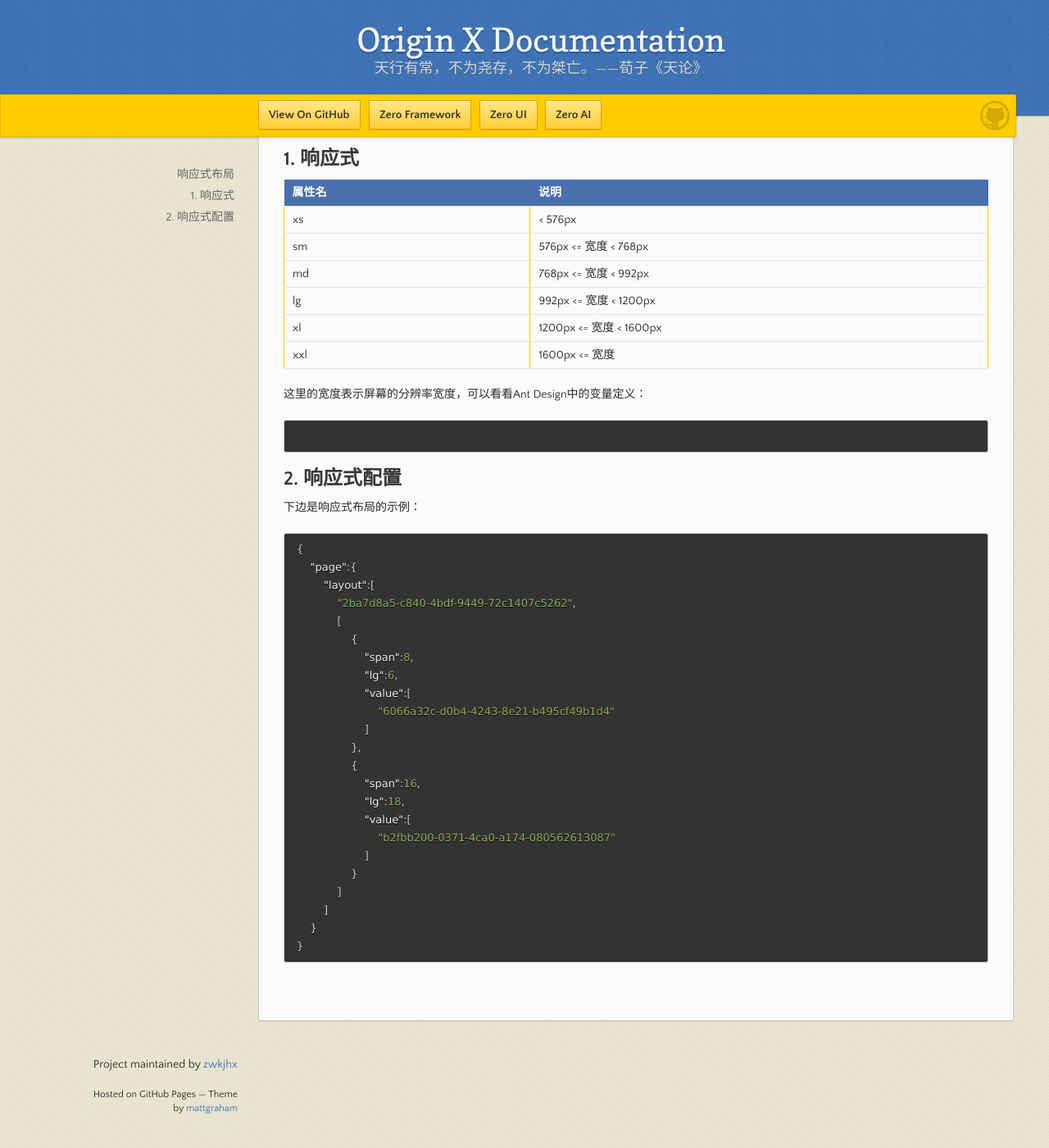
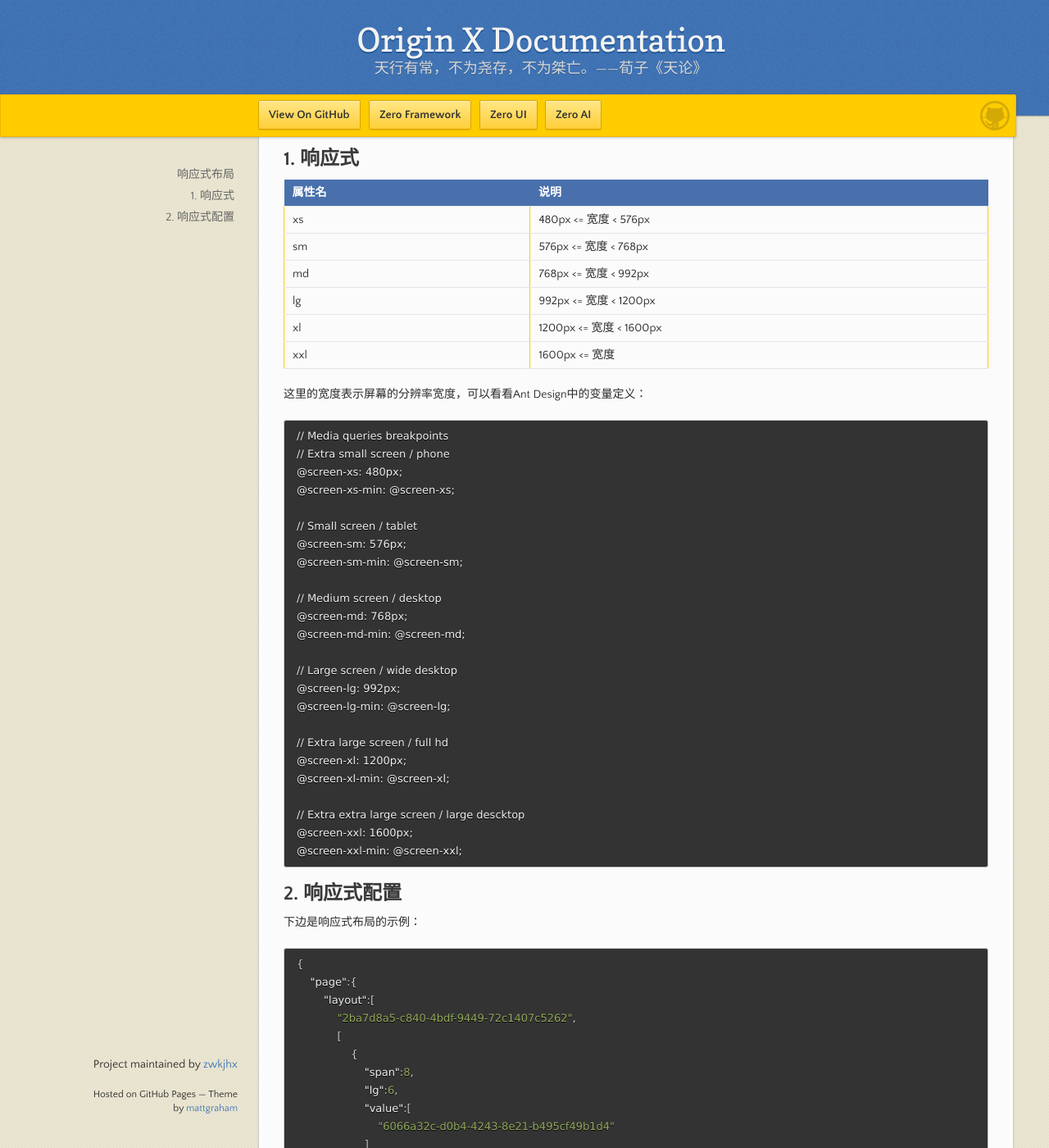
Before and after one commit to zwkjhx/ox-doc, a Jekyll site: the page built from specification/3-origin-xgui-fan/spo-005-xiang-ying-shi-bu-ju.md, in a window 1280 px wide and 1400 px high, scrolled down 373 px. Shown: the whole window at 82% size. Built offline with Jekyll 4.4.1, drawn with Linux system fonts in a browser that asks for light colours; our own code applies the rules of GitHub Pages for plain Markdown files.

Commit message:
Updates specification/3-origin-xgui-fan/spo-005-xiang-ying-shi-bu-ju.md
Auto commit by GitBook Editor

````diff
--- a/specification/3-origin-xgui-fan/spo-005-xiang-ying-shi-bu-ju.md
+++ b/specification/3-origin-xgui-fan/spo-005-xiang-ying-shi-bu-ju.md
@@ -18,7 +18,7 @@ Origin X中的响应式布局直接沿用Ant Design中的响应式处理：[http
 
 | 属性名 | 说明 |
 | :--- | :--- |
-| xs | &lt; 576px |
+| xs | 480px &lt;= 宽度 &lt; 576px |
 | sm | 576px &lt;= 宽度 &lt; 768px |
 | md | 768px &lt;= 宽度 &lt; 992px |
 | lg | 992px &lt;= 宽度 &lt; 1200px |
@@ -27,8 +27,31 @@ Origin X中的响应式布局直接沿用Ant Design中的响应式处理：[http
 
 这里的宽度表示屏幕的分辨率宽度，可以看看Ant Design中的变量定义：
 
-```css
+```less
+// Media queries breakpoints
+// Extra small screen / phone
+@screen-xs: 480px;
+@screen-xs-min: @screen-xs;
 
+// Small screen / tablet
+@screen-sm: 576px;
+@screen-sm-min: @screen-sm;
+
+// Medium screen / desktop
+@screen-md: 768px;
+@screen-md-min: @screen-md;
+
+// Large screen / wide desktop
+@screen-lg: 992px;
+@screen-lg-min: @screen-lg;
+
+// Extra large screen / full hd
+@screen-xl: 1200px;
+@screen-xl-min: @screen-xl;
+
+// Extra extra large screen / large descktop
+@screen-xxl: 1600px;
+@screen-xxl-min: @screen-xxl;
 ```
 
 ## 2. 响应式配置
````
